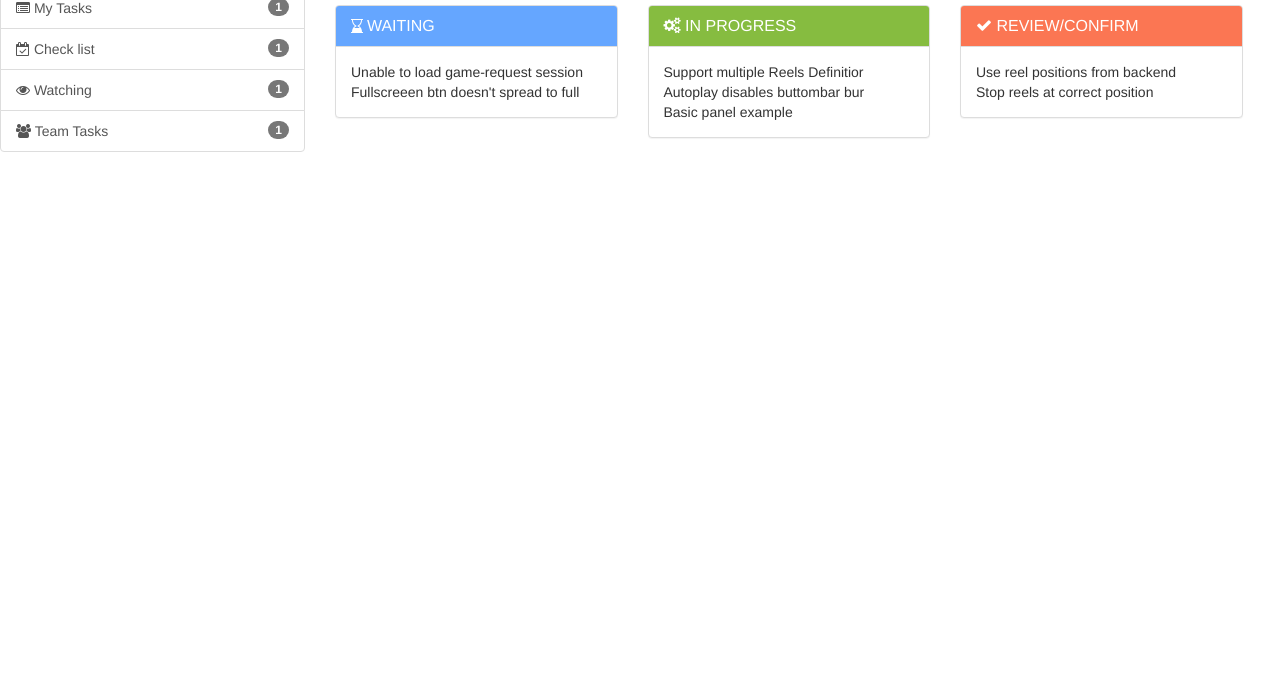
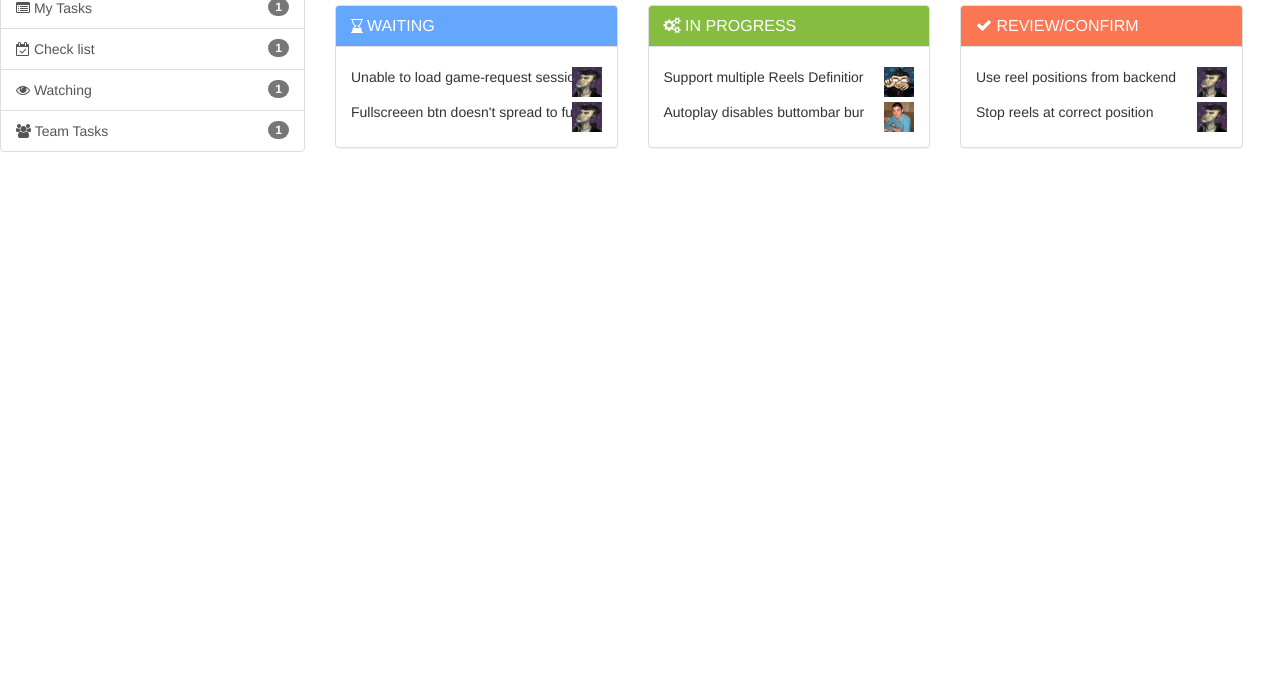
Before and after one commit to jennypavlova/task_tracking, a website: page public/view/index.html in a window 1280 px wide. Shown: the part 112-800 px from the top of the page. Drawn offline with nearby package versions, Linux system fonts and the light colour scheme.

Commit message:
Added all profile pictures and added some of them to few tasks

```diff
--- a/public/css/style.css
+++ b/public/css/style.css
@@ -21,3 +21,14 @@
 .main_title {
   margin-bottom: 10px;
 }
+.profile-picture {
+  right: 0;
+  position: absolute;
+}
+.content {
+  margin-top: 5px;
+  padding-bottom: 10px;
+}
+.content-layout {
+  position: relative;
+}
--- a/public/js/app.js
+++ b/public/js/app.js
@@ -6,16 +6,16 @@ var data = {
     {
       description: "Unable to load game-request session",
       name: "",
-      image: "",
+      image: "../img/profile.png",
     },
     {
       description: "Fullscreeen btn doesn't spread to full",
       name: "",
-      image: "",
+      image: "../img/profile.png"
     }
   ]
 };
-$(".waiting-content").append(template(data));var source = $("#waiting").html();
+$("#waiting-content").append(template(data));var source = $("#waiting").html();
 var progress = $("#in-progress").html();
 var template = Handlebars.compile(progress);
 var progress = {
@@ -24,16 +24,16 @@ var progress = {
     {
       description: "Support multiple Reels Definitior",
       name: "",
-      image: "",
+      image: "../img/profile4.png",
     },
     {
       description: "Autoplay disables buttombar bur",
       name: "",
-      image: "",
+      image: "../img/profile5.png",
     }
   ]
 };
-$(".progress-content").append(template(progress));
+$("#progress-content").append(template(progress));
 var review = $("#review").html();
 var template = Handlebars.compile(review);
 var review = {
@@ -42,13 +42,13 @@ var review = {
     {
       description: "Use reel positions from backend",
       name: "",
-      image: "",
+      image: "../img/profile.png",
     },
     {
       description: "Stop reels at correct position",
       name: "",
-      image: "",
+      image: "../img/profile.png",
     }
   ]
 };
-$(".review-content").append(template(review));
+$("#review-content").append(template(review));
--- a/public/view/index.html
+++ b/public/view/index.html
@@ -61,13 +61,14 @@
              <i class="panel-title fa fa-hourglass-end" aria-hidden="true"></i> <h3 class="panel-title">Waiting</h3>
           </div>
           <div class="panel-body">
-            <div class="waiting-content">
+            <div id="waiting-content" class="content-layout">
               <script id="waiting" type="text/x-handlebars-template">
                   <!-- <p>{{{comment}}}</p> -->
                 {{#if task.length}}
                   {{#each task}}
-                  <div>
-                    <span>{{description}} {{image}} </span>
+                  <div class="content">
+                    <span>{{description}}</span>
+                    <img class="profile-picture" src="{{image}}">
                   </div>
                   {{/each}}
                 {{/if}}
@@ -82,19 +83,19 @@
             <h3 class="panel-title"><i class="fa fa-cogs" aria-hidden="true"></i> In progress</h3>
           </div>
           <div class="panel-body">
-          <div class="progress-content">
+            <div id="progress-content" class="content-layout">
               <script id="in-progress" type="text/x-handlebars-template">
                   <!-- <p>{{{comment}}}</p> -->
                 {{#if task.length}}
                   {{#each task}}
-                <div>
-                  <span>{{description}} {{image}} </span>
+                  <div class="content">
+                    <span>{{description}}</span>
+                    <img class="profile-picture" src="{{image}}">
                   </div>
                   {{/each}}
                 {{/if}}
               </script>
             </div>
-            Basic panel example
           </div>
         </div>
       </div>
@@ -104,13 +105,14 @@
             <h3 class="panel-title"> <i class="fa fa-check" aria-hidden="true"></i> Review/Confirm</h3>
           </div>
           <div class="panel-body">
-            <div class="review-content"></div>
+            <div id="review-content" class="content-layout"></div>
               <script id="review" type="text/x-handlebars-template">
                   <!-- <p>{{{comment}}}</p> -->
                 {{#if task.length}}
                   {{#each task}}
-                  <div>
-                    <span>{{description}} {{image}} </span>
+                  <div class="content">
+                    <span>{{description}}</span>
+                    <img class="profile-picture" src="{{image}}">
                   </div>
                   {{/each}}
                 {{/if}}
```
Also changed, not shown: public/img/profile.png (added), public/img/profile2.png (added), public/img/profile3.png (added), public/img/profile4.png (added), public/img/profile5.png (added), public/img/profile6.png (added), public/img/profile7.png (added). Lines whose indentation alone changed are shown as unchanged.
